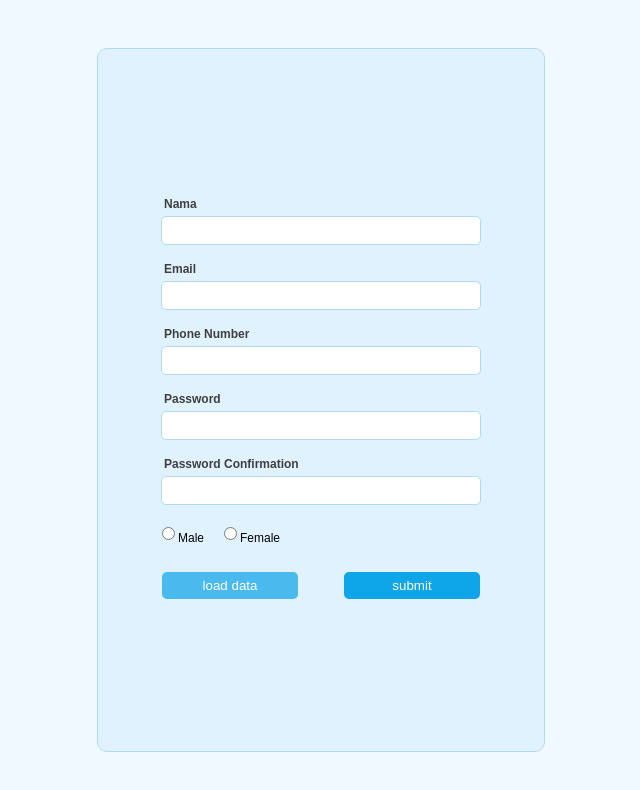
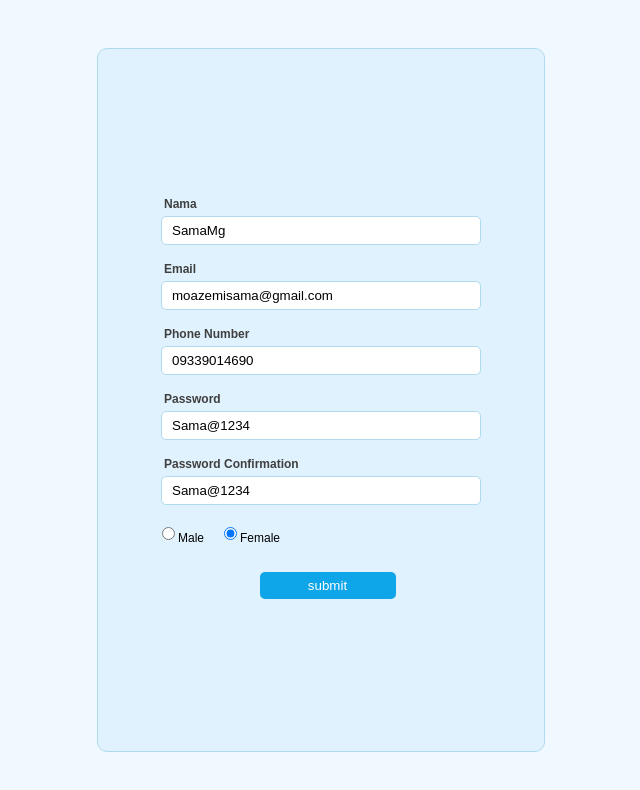
Before and after one commit to samamoazemi/Formik-App, a React (Create React App) app: page / in a window 1280 px wide. Shown: the top 790 px of the page, without its empty margins (319-959 px from the left). Built offline with nearby package versions, Linux system fonts and the light colour scheme; data requests are answered from the project's data file.

Commit message:
Get datas from back-end and set in form

```diff
--- a/package.json
+++ b/package.json
@@ -6,6 +6,7 @@
     "@testing-library/jest-dom": "^5.16.1",
     "@testing-library/react": "^12.1.2",
     "@testing-library/user-event": "^13.5.0",
+    "axios": "^0.25.0",
     "formik": "^2.2.9",
     "react": "^17.0.2",
     "react-dom": "^17.0.2",
--- /dev/null
+++ b/server-api/db.json
@@ -0,0 +1,13 @@
+{
+  "users": [
+    {
+      "id":"1",
+      "name":"SamaMg",
+      "email":"moazemisama@gmail.com",
+      "phoneNumber":"09339014690",
+      "password":"Sama@1234",
+      "passwordConfirm":"Sama@1234",
+      "gender":"1"
+    }
+  ]
+}
--- a/src/components/SignUpForm.js
+++ b/src/components/SignUpForm.js
@@ -1,15 +1,7 @@
 import { useFormik } from "formik";
-import { useState } from "react";
+import { useEffect, useState } from "react";
 import * as yup from 'yup';
-
-const savedData = {
-    name:"SamaMg",
-    email:"moazemisama@gmail.com",
-    phoneNumber:"09339014690",
-    password:"Sama@1234",
-    passwordConfirm:"Sama@1234",
-    gender:"1",
-}
+import axios from "axios";
 
 // 1.
 const initialValues = {
@@ -65,6 +57,13 @@ const SignUpForm = () => {
         enableReinitialize:true,
     })
     console.log(formik.values);
+
+    useEffect(() => {
+        axios
+          .get("http://localhost:3001/users/1")
+          .then((res) => setFormValues(res.data))
+          .catch((err) => console.log(err))
+    },[])
 
     return (
         <div className="mainSection">
@@ -135,7 +134,6 @@ const SignUpForm = () => {
                 )}
                 </div>
                 <div className="formButtons">
-                  <button className="dataBtn" onClick={() => setFormValues(savedData)}>load data</button>
                   <button className="submitBtn" type="submit" disabled={!formik.isValid}>submit</button>
                 </div>
             </form>
```
Also changed, not shown: server-api/package.json (added, +11 -0 lines), 1 other file (tests, documents, lock files or other folders).
